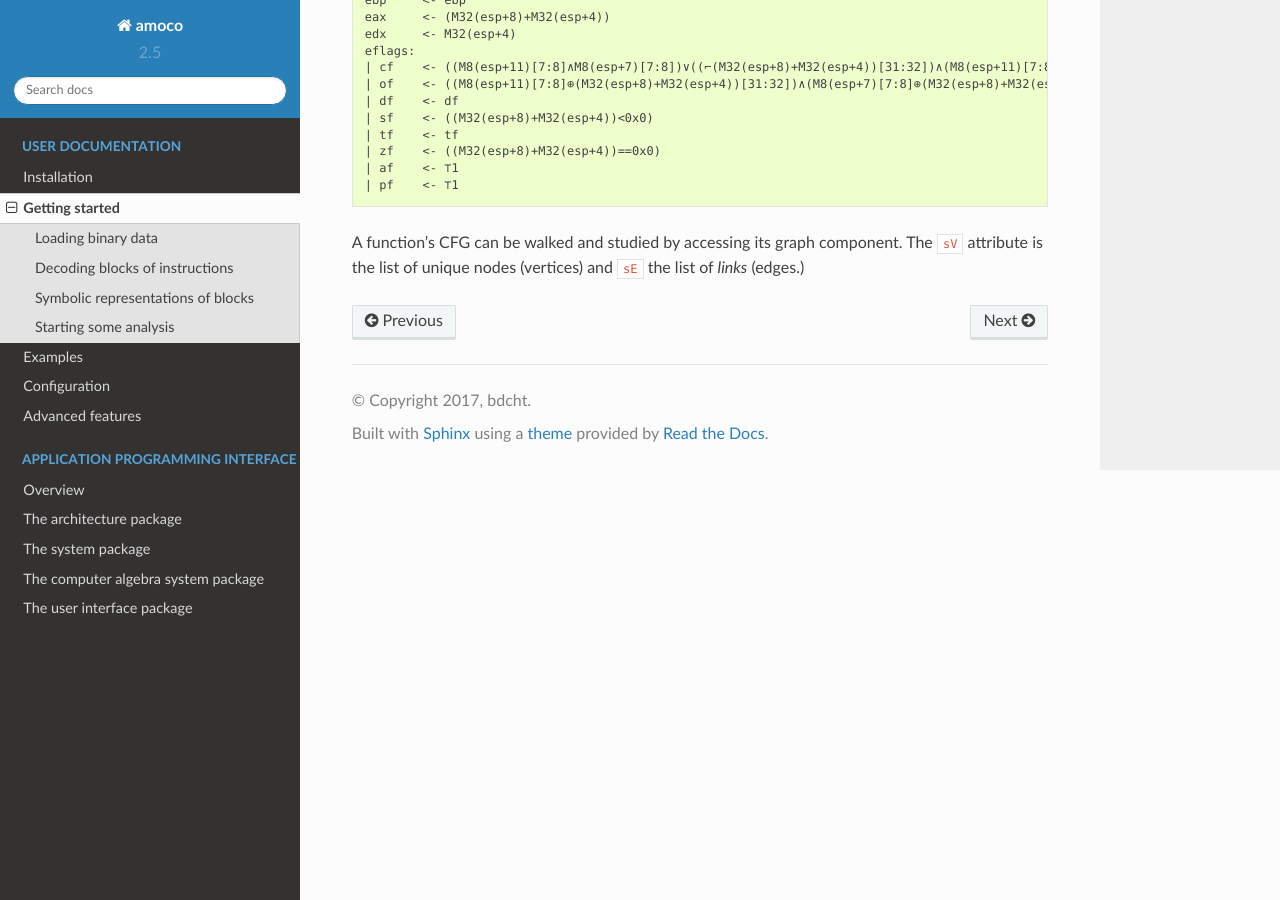
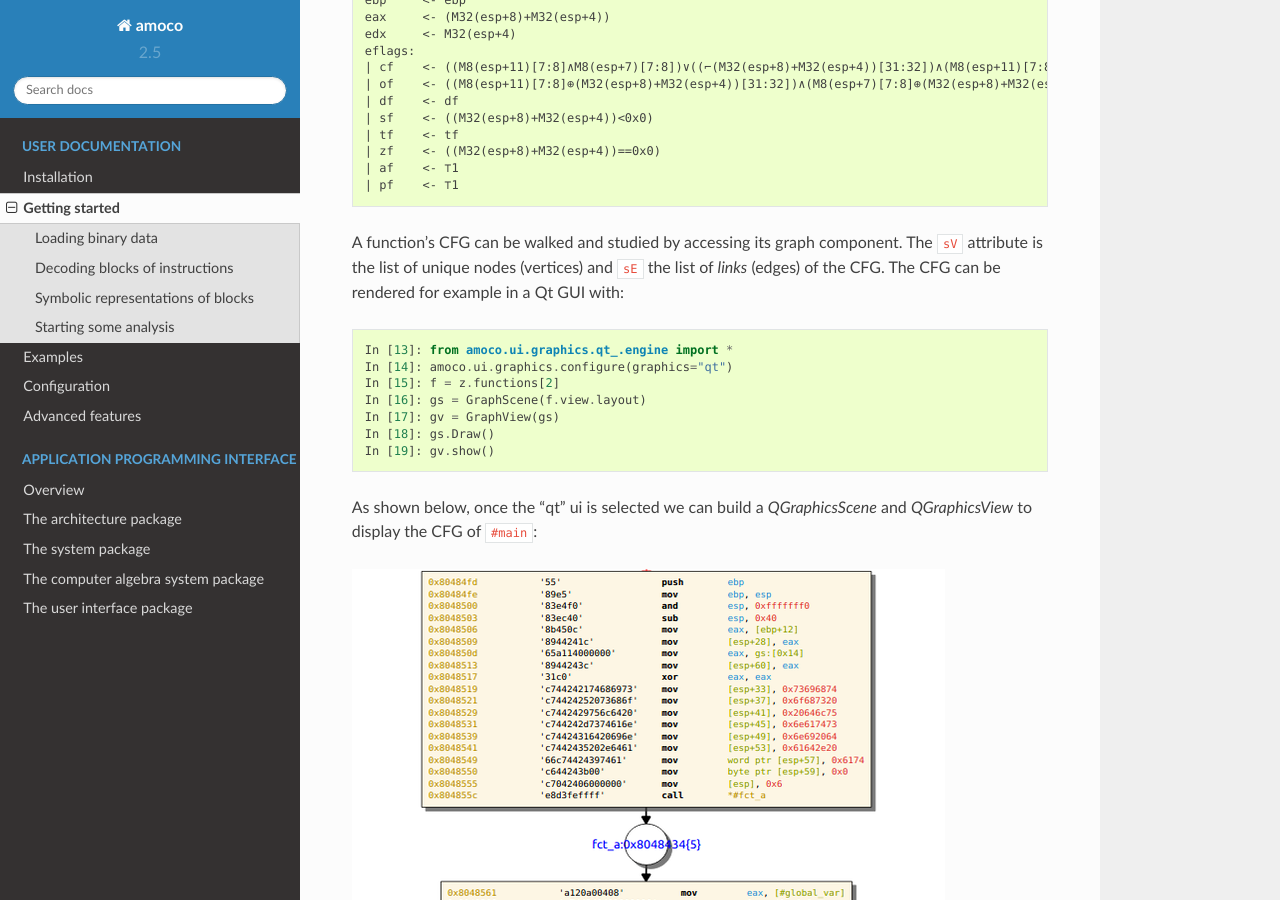
Before and after one commit to bdcht/amoco, a Sphinx documentation site: the page built from doc/quickstart.rst, in a window 1280 px wide and 900 px high, scrolled down 7242 px. Built offline with Sphinx 7.4.7 and the Read the Docs theme 2.0.0, drawn with Linux system fonts in a browser that asks for light colours.

Commit message:
update sphinx doc

```diff
--- a/doc/quickstart.rst
+++ b/doc/quickstart.rst
@@ -386,4 +386,18 @@ The collected functions created during the analysis are listed in::
    | pf    <- ⊤1
 
 A function's CFG can be walked and studied by accessing its graph component. The ``sV`` attribute
-is the list of unique nodes (vertices) and ``sE`` the list of *links* (edges.)
+is the list of unique nodes (vertices) and ``sE`` the list of *links* (edges) of the CFG.
+The CFG can be rendered for example in a Qt GUI with::
+
+   In [13]: from amoco.ui.graphics.qt_.engine import *
+   In [14]: amoco.ui.graphics.configure(graphics="qt")
+   In [15]: f = z.functions[2]
+   In [16]: gs = GraphScene(f.view.layout)
+   In [17]: gv = GraphView(gs)
+   In [18]: gs.Draw()
+   In [19]: gv.show()
+
+As shown below, once the "qt" ui is selected we can build a *QGraphicsScene* and *QGraphicsView*
+to display the CFG of ``#main``:
+
+.. image:: amoco-flow-1.png
```
Also changed, not shown: doc/amoco-flow-1.png (added).
